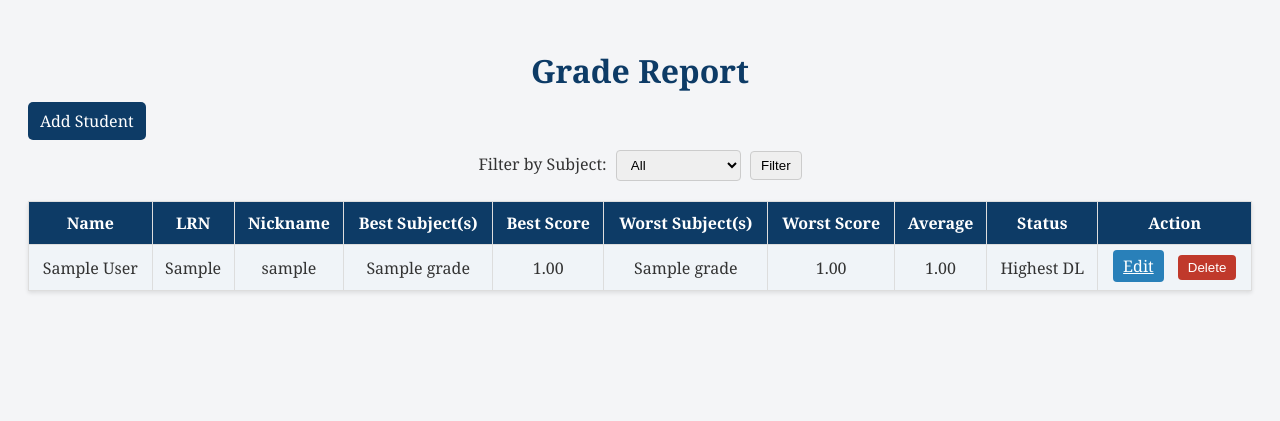
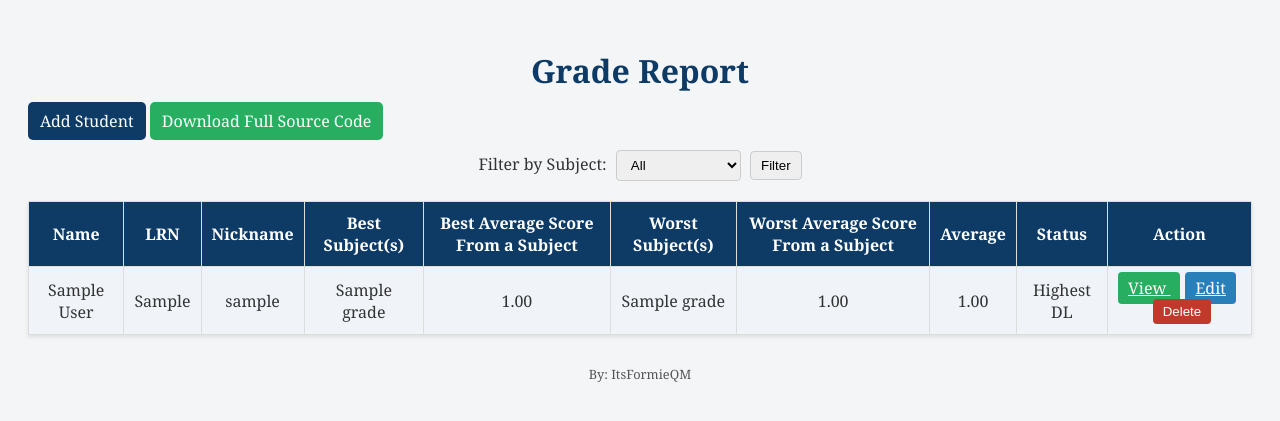
Before and after one commit to ItsFormieQM/actual-cs, a Flask app: page / in a window 1280 px wide. Shown: the top 421 px of the page. Run offline with Flask 3, Linux system fonts and the light colour scheme; tables that the repository leaves empty hold one stand-in row (values such as "Sample post").

Commit message:
Add files via upload

```diff
--- a/app.py
+++ b/app.py
@@ -1,6 +1,11 @@
 from flask import Flask, render_template, request, redirect, url_for
 from flask_sqlalchemy import SQLAlchemy
 from datetime import datetime
+from flask import send_file
+import os
+import shutil
+import io
+import zipfile
 
 app = Flask(__name__)
 app.config['SQLALCHEMY_DATABASE_URI'] = 'sqlite:///students.db'
@@ -67,11 +72,86 @@ def grade_status(gwa):
     elif 2.5 < gwa <= 2.75:
         return "Probationary"
     elif 2.75 < gwa <= 3.0:
-        return "Fail"
+        return "Student removed from the system"
     else:
-        return "Red"
+        return "Student did not take the subject"
+
+def compute_student_stats(student):
+    highest = {"subjects": [], "score": -1}
+    lowest = {"subjects": [], "score": 101}
+    total = 0
+    count = 0
+
+    # Flag to check if any quarter has 5
+    any_five = False
+
+    for g in student.grades:
+        quarters = [g.q1, g.q2, g.q3, g.q4]
+
+        # Check if any quarter is 5
+        if 5.0 in quarters:
+            any_five = True
+
+        avg = round(sum(quarters) / 4, 2)
+        total += avg
+        count += 1
+
+        # Highest
+        if avg > highest["score"]:
+            highest["score"] = avg
+            highest["subjects"] = [g.subject]
+        elif avg == highest["score"]:
+            highest["subjects"].append(g.subject)
+
+        # Lowest
+        if avg < lowest["score"]:
+            lowest["score"] = avg
+            lowest["subjects"] = [g.subject]
+        elif avg == lowest["score"]:
+            lowest["subjects"].append(g.subject)
+
+    # Calculate average
+    average = round(total / count, 2) if count else 0
+
+    # Apply the special rule: if any quarter is 5, overall average = 5
+    if any_five:
+        average = 5.0
+
+    return highest, lowest, average
 
 # -------------------- ROUTES --------------------
+
+
+@app.route("/download_source")
+def download_source():
+    project_folder = os.path.abspath(os.path.dirname(__file__))
+
+    # Create an in-memory bytes buffer
+    memory_file = io.BytesIO()
+
+    with zipfile.ZipFile(memory_file, 'w', zipfile.ZIP_DEFLATED) as zipf:
+        # Walk through project folder
+        for foldername, subfolders, filenames in os.walk(project_folder):
+            for filename in filenames:
+                # Skip the temporary ZIP itself if exists
+                if filename.endswith("student_tracker_sourceCode.zip"):
+                    continue
+
+                # Full path
+                file_path = os.path.join(foldername, filename)
+                # Archive name relative to project folder
+                arcname = os.path.relpath(file_path, project_folder)
+                zipf.write(file_path, arcname)
+
+    memory_file.seek(0)
+
+    return send_file(
+        memory_file,
+        as_attachment=True,
+        download_name="student_tracker_sourceCode.zip",
+        mimetype='application/zip'
+    )
+
 @app.route("/")
 def index():
     subjects = sorted({g.subject for g in Grade.query.all()})
@@ -134,6 +214,14 @@ def add_student():
 
     return render_template("add_student.html", subjects=subjects)
 
+@app.route("/view/<int:student_id>")
+def view_student(student_id):
+    student = Student.query.get_or_404(student_id)
+    subjects = ["Math 2", "Math 3", "ES", "SocSci", "English", "Filipino",
+                "PE", "AdTech", "Physics", "Health", "Biology", "CS2"]
+    return render_template("view_student.html", student=student, subjects=subjects)
+
+
 @app.route("/edit/<int:student_id>", methods=["GET", "POST"])
 def edit_student(student_id):
     student = Student.query.get_or_404(student_id)
--- /dev/null
+++ b/requirements.txt
@@ -0,0 +1,3 @@
+Flask==3.1.2
+Flask-SQLAlchemy==3.0.3
+gunicorn==21.2.0
--- /dev/null
+++ b/runtime.txt
@@ -0,0 +1 @@
+python-3.11.6
--- a/templates/index.html
+++ b/templates/index.html
@@ -101,6 +101,10 @@
     <h1>Grade Report</h1>
 
     <a href="{{ url_for('add_student') }}" class="add-student">Add Student</a>
+    <a href="{{ url_for('download_source') }}"
+        style="display:inline-block; padding:8px 12px; background:#27ae60; color:white; border-radius:5px; text-decoration:none; margin-bottom:10px;">
+        Download Full Source Code
+    </a>
 
     <form method="get" class="filter-form">
         <label>Filter by Subject:</label>
@@ -127,9 +131,9 @@
             <th>Status</th>
             {% else %}
             <th>Best Subject(s)</th>
-            <th>Best Score</th>
+            <th>Best Average Score From a Subject</th>
             <th>Worst Subject(s)</th>
-            <th>Worst Score</th>
+            <th>Worst Average Score From a Subject</th>
             <th>Average</th>
             <th>Status</th>
             {% endif %}
@@ -164,6 +168,10 @@
             {% endif %}
 
             <td>
+                <a href="{{ url_for('view_student', student_id=student.id) }}" class="edit-btn"
+                    style="background:#27ae60;">
+                    View
+                </a>
                 <a href="{{ url_for('edit_student', student_id=student.id) }}" class="edit-btn">Edit</a>
                 <form method="POST" action="{{ url_for('delete_student', student_id=student.id) }}"
                     style="display:inline;">
@@ -174,6 +182,12 @@
         </tr>
         {% endfor %}
     </table>
+    <!-- Place this at the very end of your <body> tag -->
+    <footer style="text-align: center; margin-top: 30px; font-size: 0.8em; color: #555;">
+        By: ItsFormieQM
+    </footer>
+
 </body>
 
+
 </html>
```
Also changed, not shown: templates/add_student.html (+33 -11 lines), templates/view_student.html (added, +36 -0 lines), README.md, readme.txt (added), 1 other file.
